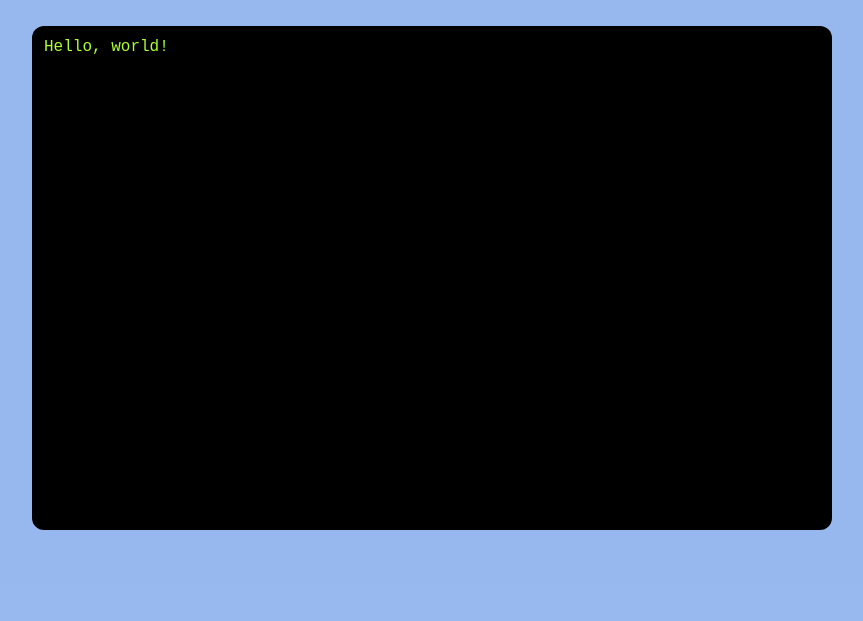
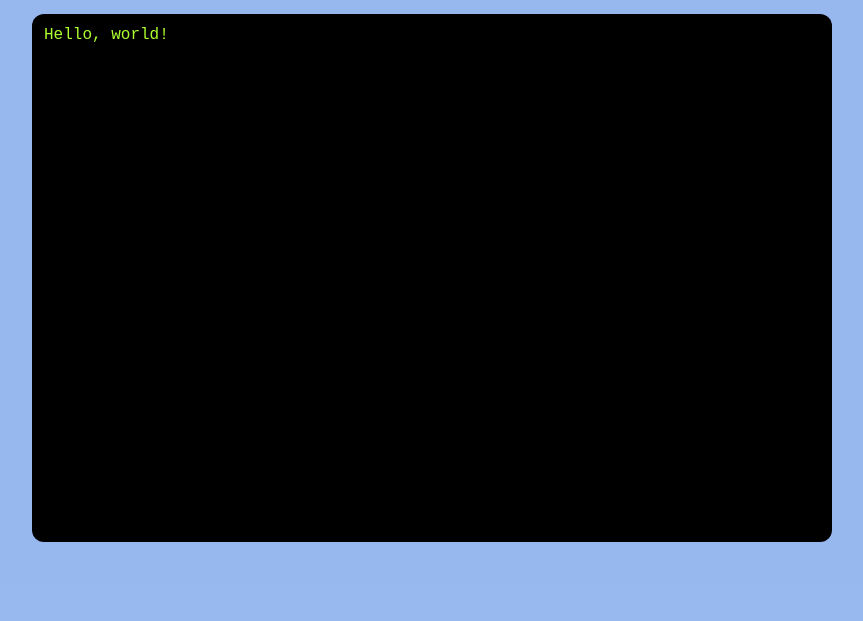
Before and after one commit to sekelsta/herb_game, a website built with Vite: page www/index.html in a window 1280 px wide. Shown: the part 179-800 px from the top of the page, without its empty margins (208-1071 px from the left). Built offline with nearby package versions, Linux system fonts and the light colour scheme.

Commit message:
terminal scroll

```diff
--- a/www/src/style.css
+++ b/www/src/style.css
@@ -49,19 +49,23 @@ body {
 
   text-align: center;
   font-size: 64px;
+  user-select: none;
 }
 
 #terminal-wrapper {
   border-radius: 12px;
   padding: 12px;
+  overflow-y: scroll;
+
+  /* Set font-family here so we can specify height in ch. */
+  font-family: "Courier New", Courier, monospace;
+  height: calc(50ch + 2 * 12px);
 
   background-color: black;
 }
 
 #terminal {
-  height: 50ch;
   width: 80ch;
 
   color: greenyellow;
-  font-family: "Courier New", Courier, monospace;
 }
```
